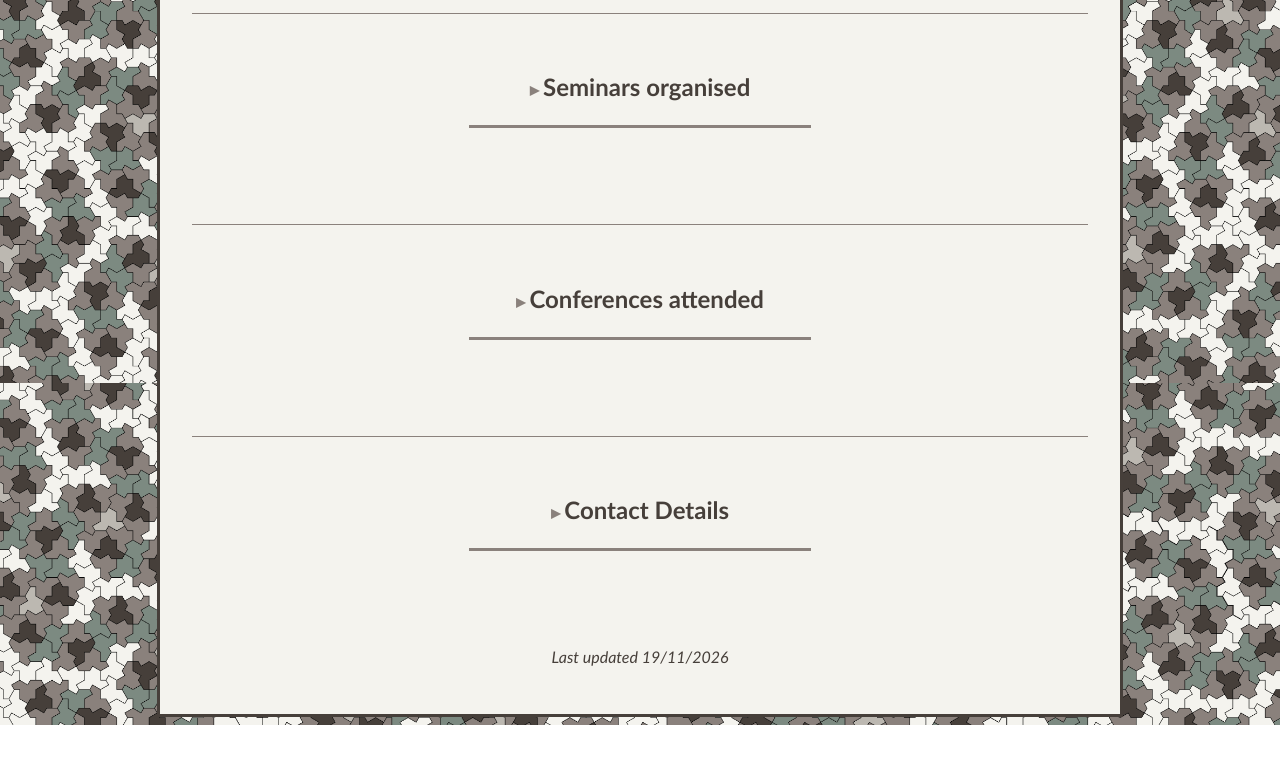
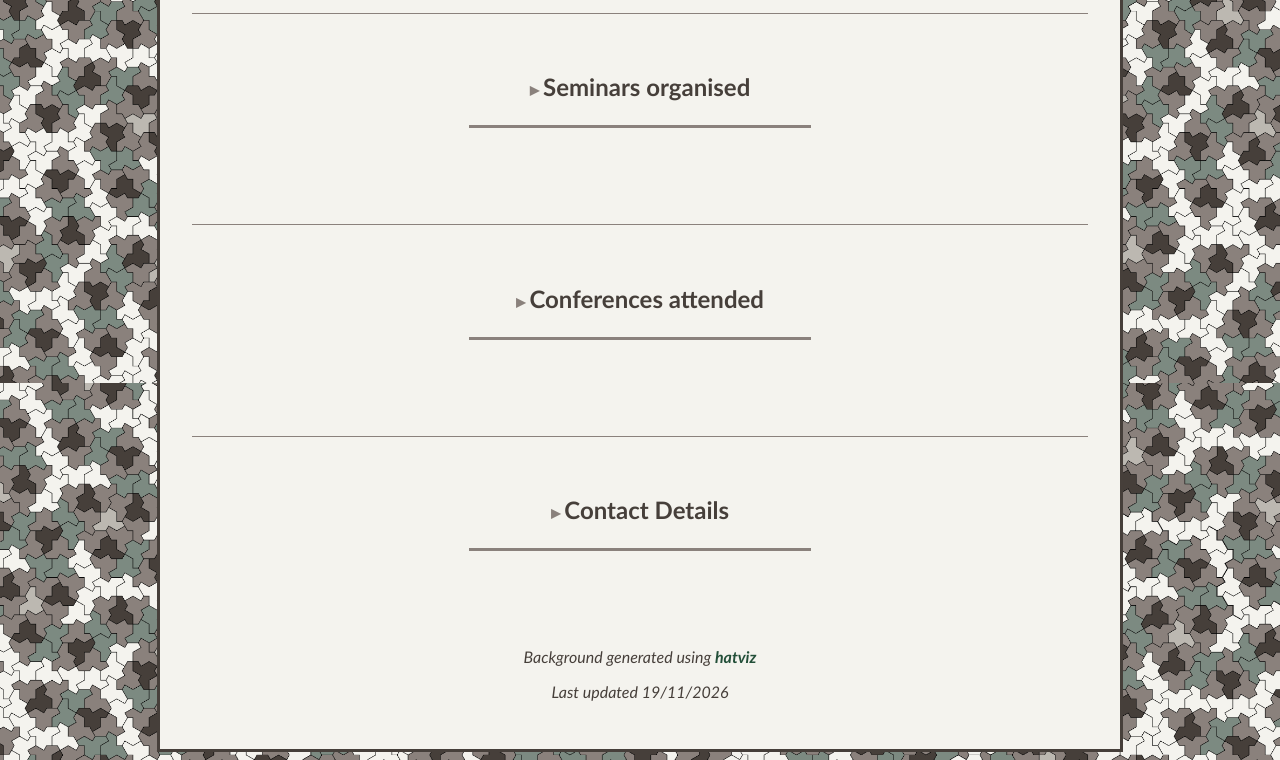
Before and after one commit to MLByrne232/mlbyrne232.github.io, a plain HTML site: page index.html in a window 1280 px wide. Shown: the part 2017-2777 px from the top of the page. Before the commit the page ends 2742 px from the top, so only its background shows below. Drawn offline with nearby package versions, Linux system fonts and the light colour scheme.

Commit message:
19/11/26 (iii) : added credits to the program used to generate the background image

```diff
--- a/index.html
+++ b/index.html
@@ -198,6 +198,7 @@
 	</main>
 
 	<footer>
+		<p>Background generated using <a href="https://github.com/isohedral/hatviz">hatviz</a></p>
 	</footer>
 
 
```
